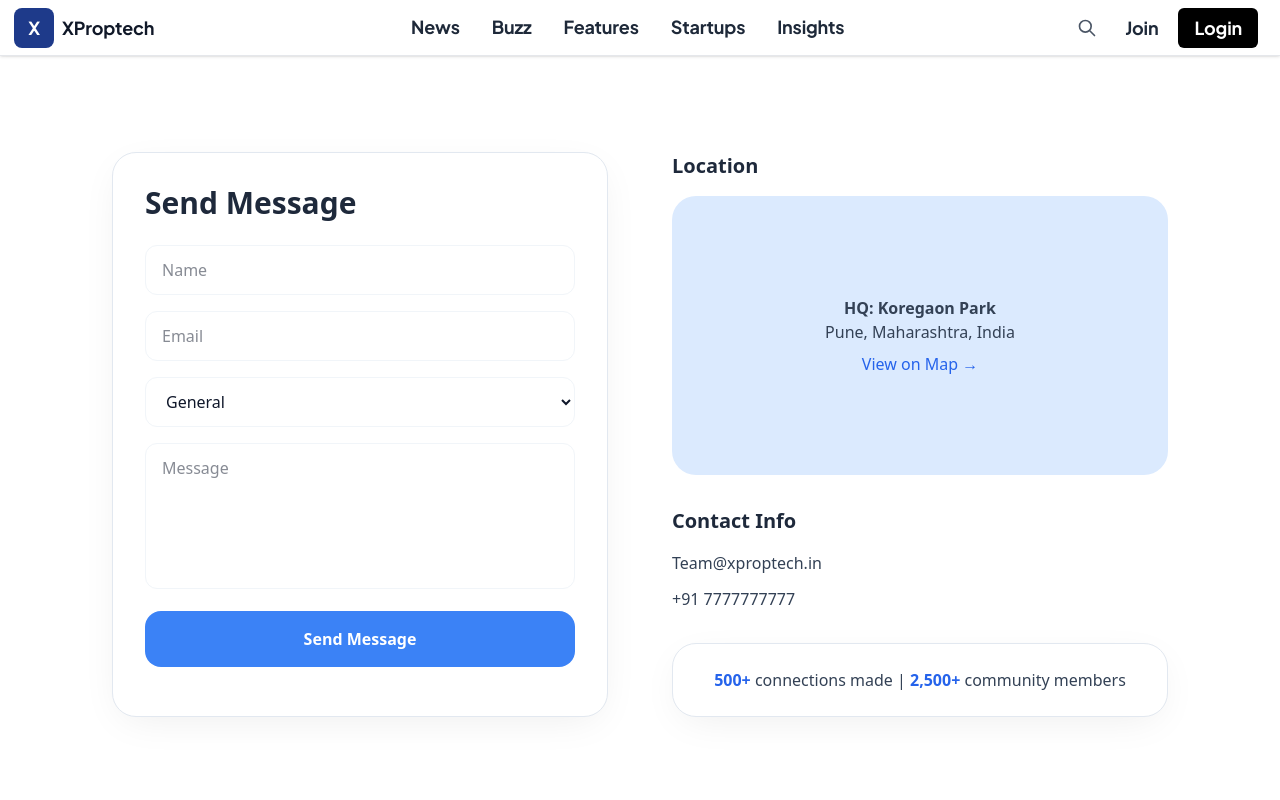
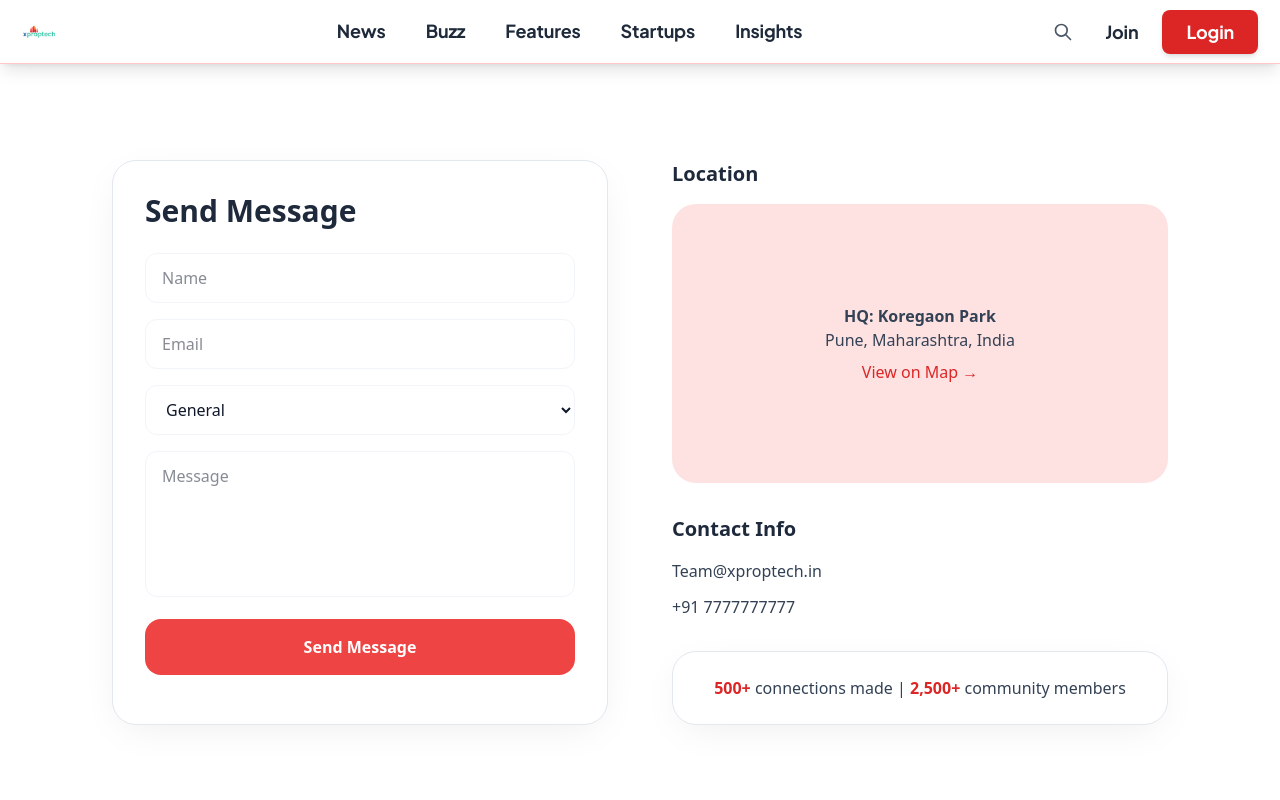
Before and after one commit to AnuragDubey1234/xproptech, a Next.js app: page /contact in a window 1280 px wide. Shown: the top 800 px of the page. Built offline with nearby package versions, Linux system fonts and the light colour scheme.

Commit message:
Colour scheme

```diff
--- a/app/globals.css
+++ b/app/globals.css
@@ -1,15 +1,22 @@
 @import "tailwindcss";
 
 @theme inline {
-  --color-primary-50: #eff6ff;
-  --color-primary-100: #dbeafe;
-  --color-primary-200: #bfdbfe;
-  --color-primary-400: #60a5fa;
-  --color-primary-500: #3b82f6;
-  --color-primary-600: #2563eb;
-  --color-primary-700: #1d4ed8;
-  --color-primary-800: #1e40af;
-  --color-primary-900: #1e3a8a;
+  /* Fire Engine Red + Yellow palette */
+  --color-fire-red: #DC2626;
+  --color-fire-red-dark: #B91C1C;
+  --color-safety-yellow: #F59E0B;
+  --color-yellow-bright: #FCD34D;
+  --color-gray-dark: #1F2937;
+  /* Legacy primary (kept for compatibility, map to red) */
+  --color-primary-50: #fef2f2;
+  --color-primary-100: #fee2e2;
+  --color-primary-200: #fecaca;
+  --color-primary-400: #f87171;
+  --color-primary-500: #ef4444;
+  --color-primary-600: #DC2626;
+  --color-primary-700: #B91C1C;
+  --color-primary-800: #991b1b;
+  --color-primary-900: #7f1d1d;
   --color-teal-500: #0d9488;
   --color-teal-600: #0f766e;
   --color-teal-700: #0d5d56;
@@ -20,7 +27,7 @@
   --color-neutral-700: #334155;
   --color-neutral-900: #1e293b;
   --font-sans: var(--font-inter), ui-sans-serif, system-ui, sans-serif;
-  --font-gibson: var(--font-noto-sans), ui-sans-serif, system-ui, sans-serif;
+  --font-gibson: var(--font-nav), ui-sans-serif, system-ui, sans-serif;
 }
 
 body {
@@ -36,7 +43,7 @@ body {
 }
 
 .glass-card:hover {
-  box-shadow: 0 20px 50px -15px rgba(59, 130, 246, 0.15);
+  box-shadow: 0 20px 50px -15px rgba(220, 38, 38, 0.2);
 }
 
 /* Full-width navbar title - Gibson Bold style (Noto Sans Bold from layout) */
@@ -60,14 +67,14 @@ body {
 }
 
 .active-nav {
-  color: black !important;
-  border-bottom: 2px solid black !important;
+  color: var(--color-fire-red) !important;
+  border-bottom: 2px solid var(--color-fire-red) !important;
 }
 
-/* Same underline as active (News) when hovering any nav link */
+/* Same underline as active when hovering any nav link */
 .nav-link:hover {
-  color: black !important;
-  border-bottom: 2px solid black !important;
+  color: var(--color-fire-red) !important;
+  border-bottom: 2px solid var(--color-fire-red) !important;
 }
 
 /* Inc42-style nav links - exact spacing */
--- a/app/layout.tsx
+++ b/app/layout.tsx
@@ -71,7 +71,7 @@ export default function RootLayout({
       <body className={`${inter.variable} ${notoSans.variable} ${plusJakartaSans.variable} font-sans antialiased bg-white text-neutral-900`}>
         <SectionTitleProvider>
           <Header />
-          <main className="min-h-screen pt-14 px-2 md:px-3 lg:px-4 pb-12">
+          <main className="min-h-screen pt-16 px-2 md:px-3 lg:px-4 pb-12">
           <div className="max-w-[1440px] mx-auto">{children}</div>
         </main>
           <Footer />
--- a/components/Header.tsx
+++ b/components/Header.tsx
@@ -1,6 +1,7 @@
 'use client';
 
 import Link from 'next/link';
+import Image from 'next/image';
 import { usePathname } from 'next/navigation';
 import { useState } from 'react';
 import { motion, AnimatePresence } from 'framer-motion';
@@ -39,14 +40,17 @@ export function Header() {
   const [mobileOpen, setMobileOpen] = useState(false);
 
   return (
-    <nav className="fixed top-0 w-full z-50 bg-white border-b border-gray-200 shadow-sm h-14">
+    <nav className="fixed top-0 w-full z-50 bg-white/95 backdrop-blur-md border-b border-red-200 shadow-lg h-16">
       <div className="max-w-[1400px] mx-auto px-4 h-full flex items-center justify-between">
-        {/* LOGO - LEFTMOST (Exact Inc42 position) */}
-        <Link href="/" className="flex-shrink-0 ml-[-2px] flex items-center h-10" aria-label="XProptech Home">
-          <div className="h-9 w-9 md:h-10 md:w-10 bg-[#1E3A8A] rounded-lg flex items-center justify-center flex-shrink-0">
-            <span className="gibson-bold-nav text-white text-base">X</span>
-          </div>
-          <span className="gibson-bold-nav ml-2 text-gray-900 hidden sm:inline whitespace-nowrap">XProptech</span>
+        <Link href="/" className="flex-shrink-0 ml-[-2px] flex items-center" aria-label="XProptech Home">
+          <Image
+            src="/logo.png"
+            alt="XProptech"
+            width={180}
+            height={48}
+            className="h-12 w-auto object-contain"
+            priority
+          />
         </Link>
 
         {/* MAIN NAV LINKS - LEFT-ALIGNED, underline on hover */}
@@ -57,8 +61,8 @@ export function Header() {
               <Link
                 key={href}
                 href={href}
-                className={`gibson-bold-nav nav-link px-3 py-2 text-lg font-bold transition-all duration-200 whitespace-nowrap border-b-2 border-transparent ${
-                  isActive ? 'active-nav' : 'text-gray-800 hover:text-black hover:border-black'
+                className={`gibson-bold-nav nav-link px-4 py-3 text-lg font-bold transition-all duration-200 whitespace-nowrap border-b-2 border-transparent ${
+                  isActive ? 'active-nav' : 'text-gray-800 hover:text-fire-red hover:border-fire-red'
                 }`}
               >
                 {label}
@@ -69,18 +73,18 @@ export function Header() {
 
         {/* RIGHT CTAs - FLUSH RIGHT */}
         <div className="flex items-center space-x-2 mr-[-2px] flex-shrink-0">
-          <button type="button" className="p-2 text-gray-600 hover:text-black transition-colors" aria-label="Search">
+          <button type="button" className="p-2 text-gray-600 hover:text-fire-red transition-colors" aria-label="Search">
             <SearchIcon className="w-5 h-5" />
           </button>
           <Link
             href="/contact"
-            className="gibson-bold-nav hidden sm:inline-flex text-lg font-bold text-gray-800 hover:text-black px-3 py-2 whitespace-nowrap transition-colors"
+            className="gibson-bold-nav hidden sm:inline-flex text-lg font-bold text-gray-800 hover:text-fire-red px-4 py-2 whitespace-nowrap transition-colors"
           >
             Join
           </Link>
           <Link
             href="/contact"
-            className="gibson-bold-nav text-lg font-bold text-white bg-black hover:bg-gray-800 px-4 py-2 rounded-md h-10 inline-flex items-center justify-center transition-colors whitespace-nowrap"
+            className="gibson-bold-nav text-lg font-bold text-white bg-fire-red hover:bg-fire-red-dark px-6 py-2 rounded-lg h-11 inline-flex items-center justify-center transition-all duration-200 shadow-md hover:shadow-lg hover:scale-105 whitespace-nowrap"
           >
             Login
           </Link>
@@ -103,7 +107,7 @@ export function Header() {
             animate={{ opacity: 1, height: 'auto' }}
             exit={{ opacity: 0, height: 0 }}
             transition={{ duration: 0.2 }}
-            className="md:hidden bg-white border-t border-gray-200 overflow-hidden"
+            className="md:hidden bg-white border-t border-red-200 overflow-hidden"
           >
             <div className="px-4 py-3 space-y-0">
               {allNavLinks.map(({ label, href }) => {
@@ -114,7 +118,7 @@ export function Header() {
                     href={href}
                     onClick={() => setMobileOpen(false)}
                     className={`gibson-bold-nav block px-3 py-2.5 transition-colors rounded-lg ${
-                      isActive ? 'text-black bg-gray-100 border-l-2 border-black' : 'text-gray-700 hover:bg-gray-100'
+                      isActive ? 'text-fire-red bg-red-50 border-l-2 border-fire-red' : 'text-gray-700 hover:bg-red-50'
                     }`}
                   >
                     {label}
--- a/components/HomeContent.tsx
+++ b/components/HomeContent.tsx
@@ -1,7 +1,6 @@
 'use client';
 
 import Link from 'next/link';
-import Image from 'next/image';
 import { motion, type Variants } from 'framer-motion';
 
 const fadeInUp: Variants = {
@@ -72,45 +71,32 @@ const updates = [
 export function HomeContent() {
   return (
     <>
-      <section className="relative min-h-screen overflow-hidden bg-white flex flex-col items-center justify-center px-6 md:px-16 lg:px-24 py-24">
-        <motion.div
-          className="absolute inset-0"
-          initial={{ opacity: 0 }}
-          animate={{ opacity: 1 }}
-          transition={{ duration: 1 }}
-        >
-          <Image
-            src="https://images.unsplash.com/photo-1486406146926-c627a92ad1ab?w=1920&q=80"
-            alt="Modern cityscape - PropTech innovation"
-            fill
-            className="object-cover opacity-50"
-            sizes="100vw"
-            priority
-          />
-        </motion.div>
-        <div className="absolute inset-0 bg-white/40" />
-        <div className="relative z-20 flex flex-col items-center justify-center text-center max-w-4xl mx-auto">
+      <section className="relative bg-gradient-to-r from-fire-red via-red-600 to-yellow-bright pt-28 pb-24 overflow-hidden flex flex-col items-center justify-center px-6 md:px-16 lg:px-24">
+        <div className="absolute inset-0 bg-black/20" />
+        <div className="relative z-10 flex flex-col items-center justify-center text-center max-w-4xl mx-auto">
           <motion.h1
             variants={heroTitle}
             initial="initial"
             animate="animate"
-            className="text-5xl md:text-6xl lg:text-7xl font-black text-neutral-900 mb-6"
+            className="gibson-bold text-5xl md:text-7xl font-black text-white mb-6 drop-shadow-2xl leading-tight"
           >
-            India&apos;s First PropTech Community
+            AI Valuation Tools
+            <br />
+            <span className="text-yellow-bright drop-shadow-lg">Raise $5M Series A</span>
           </motion.h1>
           <motion.p
             variants={heroSubtitle}
             initial="initial"
             animate="animate"
-            className="text-xl md:text-2xl lg:text-3xl text-neutral-700 mb-10 max-w-2xl mx-auto"
+            className="text-xl md:text-2xl text-white/90 mb-10 max-w-2xl mx-auto drop-shadow-lg"
           >
-            Where real estate meets technology, capital, and execution.
+            Pune-based PropTech startup secures funding for AI-powered property valuation
           </motion.p>
           <motion.div variants={heroButtons} initial="initial" animate="animate" className="flex flex-col sm:flex-row gap-4 justify-center">
-            <Link href="/connect" className="inline-flex items-center justify-center bg-primary-600 hover:bg-primary-700 text-white py-4 px-8 rounded-2xl font-semibold shadow-lg transition-all hover:scale-105">
+            <Link href="/connect" className="inline-flex items-center justify-center bg-fire-red hover:bg-fire-red-dark text-white py-4 px-8 rounded-2xl font-semibold shadow-lg transition-all hover:scale-105">
               Join Community
             </Link>
-            <Link href="/contact" className="inline-flex items-center justify-center bg-primary-600 hover:bg-primary-700 text-white py-4 px-8 rounded-2xl font-semibold shadow-lg transition-all hover:scale-105">
+            <Link href="/contact" className="inline-flex items-center justify-center bg-white/20 hover:bg-white/30 text-white border-2 border-white py-4 px-8 rounded-2xl font-semibold shadow-lg transition-all hover:scale-105">
               Submit Startup
             </Link>
           </motion.div>
@@ -119,7 +105,7 @@ export function HomeContent() {
 
       <section className="py-24 px-6 md:px-16 lg:px-24 bg-neutral-50">
         <div className="max-w-7xl mx-auto">
-          <motion.h2 className="text-3xl md:text-4xl font-bold text-center mb-16 text-neutral-900" initial={{ opacity: 0, y: 20 }} whileInView={{ opacity: 1, y: 0 }} viewport={{ once: true }}>
+          <motion.h2 className="text-3xl md:text-4xl font-bold text-center mb-16 text-gray-dark" initial={{ opacity: 0, y: 20 }} whileInView={{ opacity: 1, y: 0 }} viewport={{ once: true }}>
             Latest PropTech Updates
           </motion.h2>
           <motion.div className="grid grid-cols-1 sm:grid-cols-2 lg:grid-cols-4 gap-6" initial="initial" whileInView="animate" viewport={{ once: true, margin: '-50px' }} variants={stagger}>
@@ -127,12 +113,15 @@ export function HomeContent() {
               <motion.article
                 key={item.title}
                 variants={fadeInUp}
-                whileHover={{ y: -6 }}
-                className="bg-white border border-neutral-200 shadow-lg hover:shadow-xl rounded-3xl p-6 md:p-8 transition-all duration-300 cursor-default"
+                whileHover={{ y: -8 }}
+                className="group bg-white/80 backdrop-blur-sm border border-red-100 hover:border-fire-red shadow-xl hover:shadow-2xl rounded-2xl p-6 transition-all duration-300 cursor-default"
               >
-                <h3 className="text-xl font-bold text-neutral-900 mb-2">{item.title}</h3>
-                <p className="text-neutral-700 text-sm mb-4">{item.excerpt}</p>
-                <span className="text-xs text-neutral-500">{item.date}</span>
+                <div className="flex gap-3 mb-4 items-center">
+                  <div className="w-3 h-3 bg-fire-red rounded-full flex-shrink-0" />
+                  <span className="text-xs font-bold uppercase text-fire-red tracking-wider">{item.date}</span>
+                </div>
+                <h3 className="gibson-bold text-xl text-gray-dark mb-3 line-clamp-2 group-hover:text-fire-red transition-colors">{item.title}</h3>
+                <p className="text-neutral-600 text-sm mb-4 line-clamp-2 leading-relaxed">{item.excerpt}</p>
               </motion.article>
             ))}
           </motion.div>
@@ -141,7 +130,7 @@ export function HomeContent() {
 
       <section className="py-24 px-6 md:px-16 lg:px-24 bg-white">
         <div className="max-w-2xl mx-auto text-center">
-          <motion.h2 className="text-3xl md:text-4xl font-bold mb-6 text-neutral-900" initial={{ opacity: 0, y: 20 }} whileInView={{ opacity: 1, y: 0 }} viewport={{ once: true }}>
+          <motion.h2 className="text-3xl md:text-4xl font-bold mb-6 text-gray-dark" initial={{ opacity: 0, y: 20 }} whileInView={{ opacity: 1, y: 0 }} viewport={{ once: true }}>
             Join 2,500+ PropTech Builders
           </motion.h2>
           <motion.form
@@ -155,11 +144,11 @@ export function HomeContent() {
             <input
               type="email"
               placeholder="Enter your email"
-              className="flex-1 px-6 py-4 rounded-2xl border-2 border-neutral-200 bg-white text-neutral-900 focus:outline-none focus:ring-2 focus:ring-primary-500 transition-transform focus:scale-[1.02]"
+              className="flex-1 px-6 py-4 rounded-2xl border-2 border-neutral-200 bg-white text-neutral-900 focus:outline-none focus:ring-2 focus:ring-fire-red transition-transform focus:scale-[1.02]"
             />
             <motion.button
               type="submit"
-              className="px-8 py-4 rounded-2xl bg-primary-600 hover:bg-primary-700 text-white font-semibold shadow-lg transition-colors"
+              className="px-8 py-4 rounded-2xl bg-fire-red hover:bg-fire-red-dark text-white font-semibold shadow-lg transition-colors"
               whileHover={{ scale: 1.05 }}
               whileTap={{ scale: 0.95 }}
             >
```
Also changed, not shown: components/Footer.tsx (+15 -8 lines), components/NewsCard.tsx (+10 -6 lines), public/logo.png (added).
